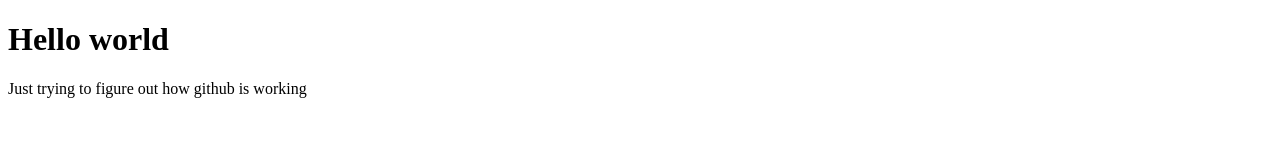
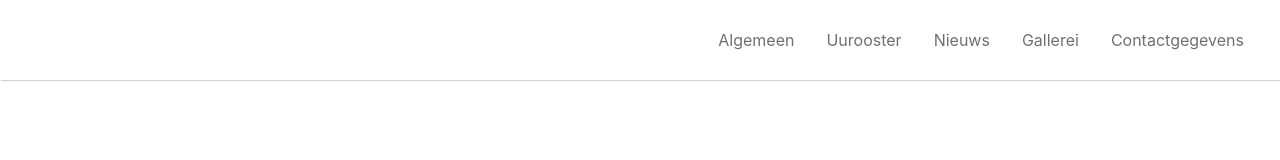
Before and after one commit to Nicolas-Pecher/SidhartaProject, a plain HTML site: page index.html in a window 1280 px wide. Drawn offline with nearby package versions, Linux system fonts and the light colour scheme.

Commit message:
adding boostrap and beginning header

```diff
--- /dev/null
+++ b/css/main.css
@@ -0,0 +1,13 @@
+.navigation{
+    padding:20px 20px 20px 0px;
+    background-color: white;
+    color: #707070;
+    box-shadow: 1px 1px 1px lightgray;
+}
+.navigation a{
+    color: #707070
+}
+
+.navigation a:hover{
+    color:#30B5C5;
+}
--- a/index.html
+++ b/index.html
@@ -1,7 +1,34 @@
 <!DOCTYPE html>
-<html>
+<html lang="en">
+<head>
+    <meta charset="UTF-8">
+    <meta name="viewport" content="width=device-width, initial-scale=1, shrink-to-fit=no">
+    <meta http-equiv="X-UA-Compatible" content="ie=edge">
+    <link rel="stylesheet" href="https://stackpath.bootstrapcdn.com/bootstrap/4.1.3/css/bootstrap.min.css" integrity="sha384-MCw98/SFnGE8fJT3GXwEOngsV7Zt27NXFoaoApmYm81iuXoPkFOJwJ8ERdknLPMO" crossorigin="anonymous">
+    <link rel="stylesheet" href="css/main.css" type="text/css"/>
+    <title>Home</title>
+</head>
 <body>
-    <h1>Hello world</h1>
-    <p>Just trying to figure out how github is working</p>
+        <ul class="nav justify-content-end navigation .sticky-top">
+                <li class="nav-item">
+                  <a class="nav-link" href="#">Algemeen</a>
+                </li>
+                <li class="nav-item">
+                  <a class="nav-link" href="#">Uurooster</a>
+                </li>
+                <li class="nav-item">
+                  <a class="nav-link " href="#">Nieuws</a>
+                </li>
+                <li class="nav-item">
+                        <a class="nav-link" href="#">Gallerei</a>
+                </li>
+                <li class="nav-item">
+                        <a class="nav-link" href="#">Contactgegevens</a>
+                </li>
+              </ul>
+
+    <script src="https://code.jquery.com/jquery-3.3.1.slim.min.js" integrity="sha384-q8i/X+965DzO0rT7abK41JStQIAqVgRVzpbzo5smXKp4YfRvH+8abtTE1Pi6jizo" crossorigin="anonymous"></script>
+    <script src="https://cdnjs.cloudflare.com/ajax/libs/popper.js/1.14.3/umd/popper.min.js" integrity="sha384-ZMP7rVo3mIykV+2+9J3UJ46jBk0WLaUAdn689aCwoqbBJiSnjAK/l8WvCWPIPm49" crossorigin="anonymous"></script>
+    <script src="https://stackpath.bootstrapcdn.com/bootstrap/4.1.3/js/bootstrap.min.js" integrity="sha384-ChfqqxuZUCnJSK3+MXmPNIyE6ZbWh2IMqE241rYiqJxyMiZ6OW/JmZQ5stwEULTy" crossorigin="anonymous"></script>
 </body>
 </html>
```
